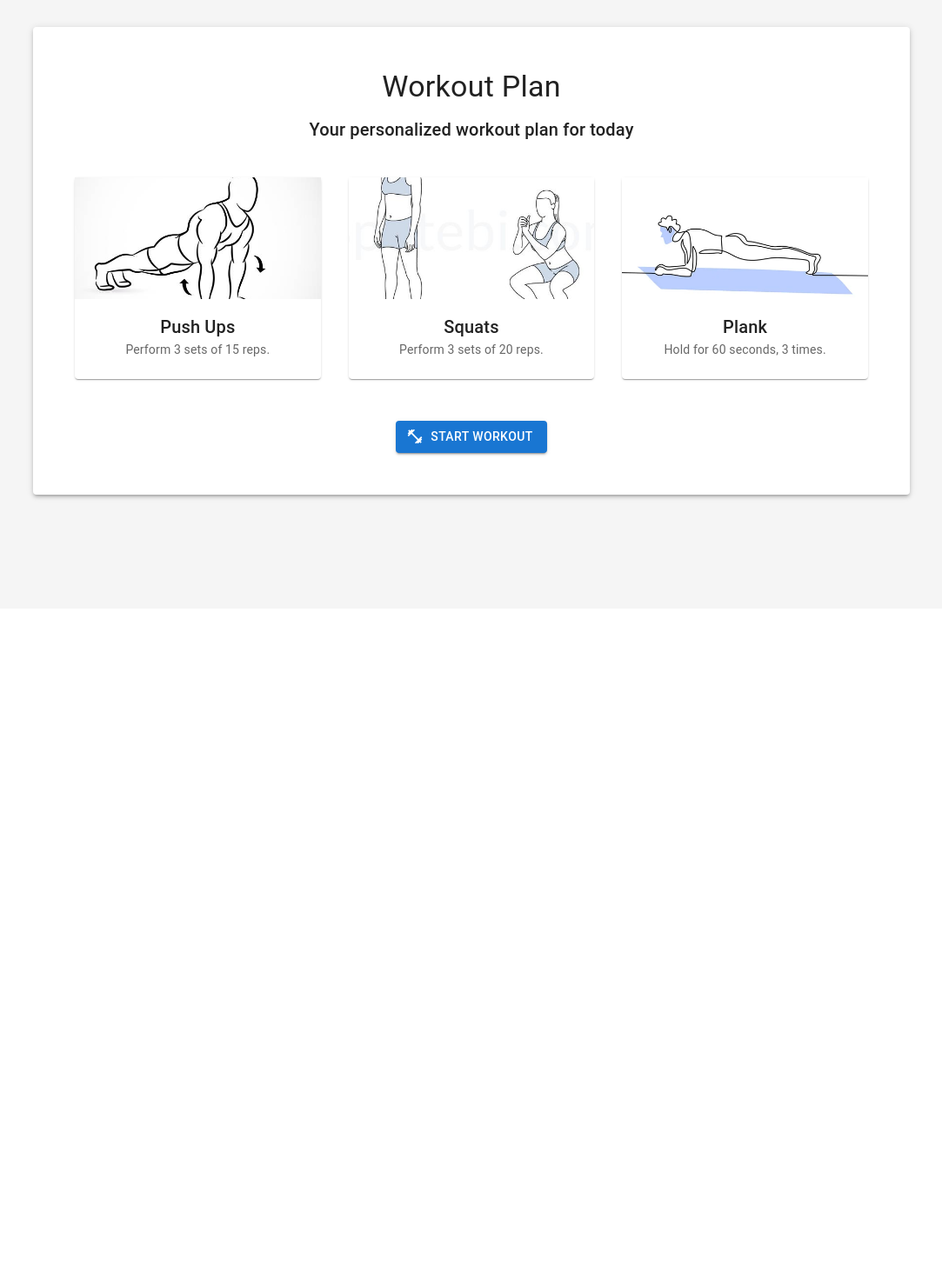
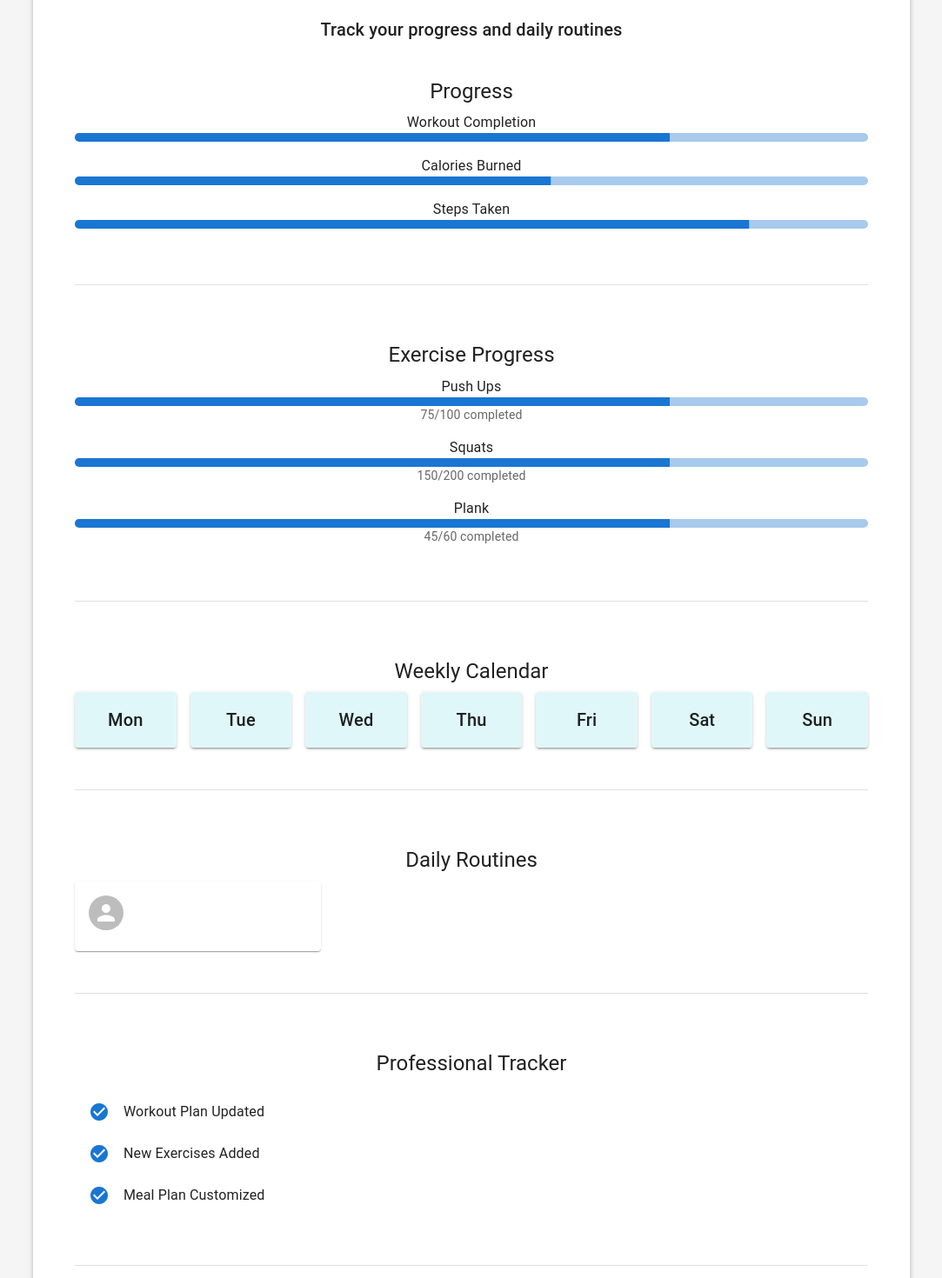
Before and after one commit to dgomie/fitsync-pro, a React (Vite) app in the folder client/: page /workout in a window 1280 px wide. Shown: the part 100-1570 px from the top of the page at 87% size, without its empty margins (98-1181 px from the left). Before the commit the page ends 800 px from the top, so only its background shows below. Built offline with nearby package versions, Linux system fonts and the light colour scheme.

Commit message:
updated workoutpage added tracker/proggress/weekly calendar

```diff
--- a/client/src/pages/WorkoutPage.jsx
+++ b/client/src/pages/WorkoutPage.jsx
@@ -1,24 +1,29 @@
-import React, { useState } from 'react';
-import { Container, Box, Typography, Paper, Button, Grid, Card, CardContent, CardMedia } from '@mui/material';
+import React from 'react';
+import { Container, Box, Typography, Paper, Grid, Card, CardContent, LinearProgress, List, ListItem, ListItemText, Avatar, Divider, CardMedia } from '@mui/material';
 import FitnessCenterIcon from '@mui/icons-material/FitnessCenter';
+import CheckCircleIcon from '@mui/icons-material/CheckCircle';
 
-const exercises = [
-    {
-        name: 'Push Ups',
-        description: 'Perform 3 sets of 15 reps.',
-        image: '/src/images/Push-Ups.png', // Replace with actual image path
-    },
-    {
-        name: 'Squats',
-        description: 'Perform 3 sets of 20 reps.',
-        image: '/src/images/Squats.png', // Replace with actual image path
-    },
-    {
-        name: 'Plank',
-        description: 'Hold for 60 seconds, 3 times.',
-        image: '/src/images/Plank.png', // Replace with actual image path
-    },
+const dailyRoutines = [
+    { name: "", duration: '', icon: '' }, // Replace with actual image path
+//     { name: 'Morning Run', duration: '30 mins', icon: '/src/images/run.png' }, // Replace with actual image path
+//     { name: 'Strength Training', duration: '45 mins', icon: '/src/images/strength.png' }, // Replace with actual image path
+//     { name: 'Yoga', duration: '20 mins', icon: '/src/images/yoga.png' }, // Replace with actual image path
+//
 ];
+
+const progress = [
+    { label: 'Workout Completion', value: 75 },
+    { label: 'Calories Burned', value: 60 },
+    { label: 'Steps Taken', value: 85 },
+];
+
+const exerciseProgress = [
+    { name: 'Push Ups', target: 100, completed: 75 },
+    { name: 'Squats', target: 200, completed: 150 },
+    { name: 'Plank', target: 60, completed: 45 },
+];
+
+const daysOfWeek = ['Mon', 'Tue', 'Wed', 'Thu', 'Fri', 'Sat', 'Sun'];
 
 const WorkoutPage = () => {
     return (
@@ -53,47 +58,89 @@
                         }}
                     >
                         <Typography variant="h4" component="header" gutterBottom>
-                            Workout Plan
+                            Workout Tracker
                         </Typography>
                         <Typography variant="h6" gutterBottom>
-                            Your personalized workout plan for today
+                            Track your progress and daily routines
                         </Typography>
 
                         <Box mt={4} mb={2} width="100%">
-                            <Grid container spacing={4}>
-                                {exercises.map((exercise, index) => (
-                                    <Grid item xs={12} sm={6} md={4} key={index}>
-                                        <Card
+                            <Typography variant="h5" gutterBottom>
+                                Progress
+                            </Typography>
+                            {progress.map((item, index) => (
+                                <Box key={index} mb={2}>
+                                    <Typography variant="body1">{item.label}</Typography>
+                                    <LinearProgress variant="determinate" value={item.value} sx={{ height: 10, borderRadius: 5 }} />
+                                </Box>
+                            ))}
+                        </Box>
+
+                        <Divider sx={{ width: '100%', my: 4 }} />
+
+                        <Box mt={4} mb={2} width="100%">
+                            <Typography variant="h5" gutterBottom>
+                                Exercise Progress
+                            </Typography>
+                            {exerciseProgress.map((exercise, index) => (
+                                <Box key={index} mb={2}>
+                                    <Typography variant="body1">{exercise.name}</Typography>
+                                    <LinearProgress
+                                        variant="determinate"
+                                        value={(exercise.completed / exercise.target) * 100}
+                                        sx={{ height: 10, borderRadius: 5 }}
+                                    />
+                                    <Typography variant="body2" color="textSecondary">
+                                        {exercise.completed}/{exercise.target} completed
+                                    </Typography>
+                                </Box>
+                            ))}
+                        </Box>
+
+                        <Divider sx={{ width: '100%', my: 4 }} />
+
+                        <Box mt={4} mb={2} width="100%">
+                            <Typography variant="h5" gutterBottom>
+                                Weekly Calendar
+                            </Typography>
+                            <Grid container spacing={2}>
+                                {daysOfWeek.map((day, index) => (
+                                    <Grid item xs key={index}>
+                                        <Paper
+                                            elevation={2}
                                             sx={{
-                                                position: 'relative',
-                                                overflow: 'visible',
+                                                padding: { xs: 1, sm: 2 },
+                                                backgroundColor: '#e0f7fa'
                                             }}
                                         >
-                                            <CardMedia
-                                                component="img"
-                                                height="140"
-                                                image={exercise.image}
-                                                alt={exercise.name}
-                                                sx={{
-                                                    transition: 'transform 0.3s ease-in-out',
-                                                    '&:hover': {
-                                                        transform: 'scale(1.5)',
-                                                        position: 'absolute',
-                                                        zIndex: 1,
-                                                        top: '-20%',
-                                                        left: '-20%',
-                                                        width: '120%',
-                                                        height: 'auto',
-                                                    },
-                                                }}
-                                            />
+                                            <Typography variant="h6">{day}</Typography>
+                                            <Typography variant="body2" color="textSecondary">
+                                                {dailyRoutines[index % dailyRoutines.length].name}
+                                            </Typography>
+                                        </Paper>
+                                    </Grid>
+                                ))}
+                            </Grid>
+                        </Box>
+
+                        <Divider sx={{ width: '100%', my: 4 }} />
+
+                        <Box mt={4} mb={2} width="100%">
+                            <Typography variant="h5" gutterBottom>
+                                Daily Routines
+                            </Typography>
+                            <Grid container spacing={4}>
+                                {dailyRoutines.map((routine, index) => (
+                                    <Grid item xs={12} sm={6} md={4} key={index}>
+                                        <Card>
                                             <CardContent>
-                                                <Typography variant="h6" component="div">
-                                                    {exercise.name}
-                                                </Typography>
-                                                <Typography variant="body2" color="textSecondary">
-                                                    {exercise.description}
-                                                </Typography>
+                                                <Box display="flex" alignItems="center">
+                                                    <Avatar src={routine.icon} sx={{ mr: 2 }} />
+                                                    <Box>
+                                                        <Typography variant="h6">{routine.name}</Typography>
+                                                        <Typography variant="body2" color="textSecondary">{routine.duration}</Typography>
+                                                    </Box>
+                                                </Box>
                                             </CardContent>
                                         </Card>
                                     </Grid>
@@ -101,14 +148,30 @@
                             </Grid>
                         </Box>
 
-                        <Button
-                            variant="contained"
-                            color="primary"
-                            startIcon={<FitnessCenterIcon />}
-                            sx={{ mt: 4 }}
-                        >
-                            Start Workout
-                        </Button>
+                        <Divider sx={{ width: '100%', my: 4 }} />
+
+                        <Box mt={4} mb={2} width="100%">
+                            <Typography variant="h5" gutterBottom>
+                                Professional Tracker
+                            </Typography>
+                            <List>
+                                <ListItem>
+                                    <CheckCircleIcon color="primary" sx={{ mr: 2 }} />
+                                    <ListItemText primary="Workout Plan Updated" />
+                                </ListItem>
+                                <ListItem>
+                                    <CheckCircleIcon color="primary" sx={{ mr: 2 }} />
+                                    <ListItemText primary="New Exercises Added" />
+                                </ListItem>
+                                <ListItem>
+                                    <CheckCircleIcon color="primary" sx={{ mr: 2 }} />
+                                    <ListItemText primary="Meal Plan Customized" />
+                                </ListItem>
+                            </List>
+                        </Box>
+
+                        <Divider sx={{ width: '100%', my: 4 }} />
+
                     </Box>
                 </Paper>
             </Container>
```
